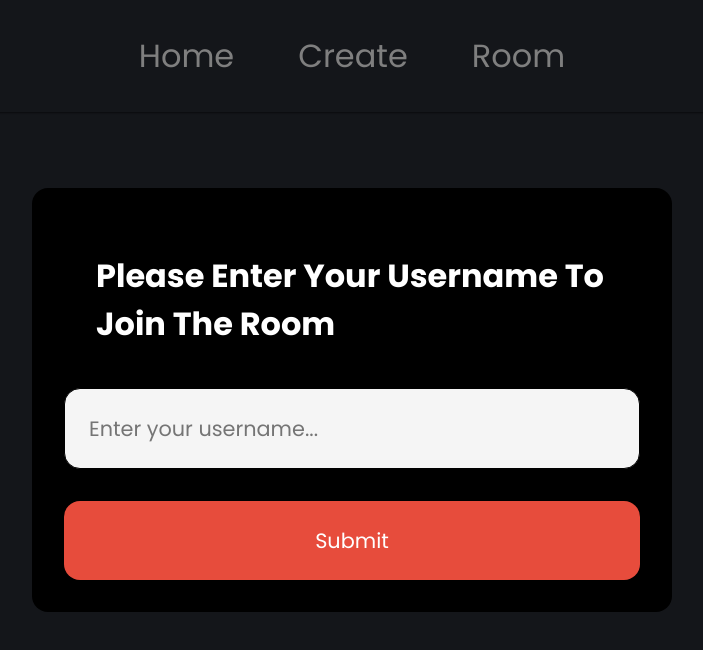
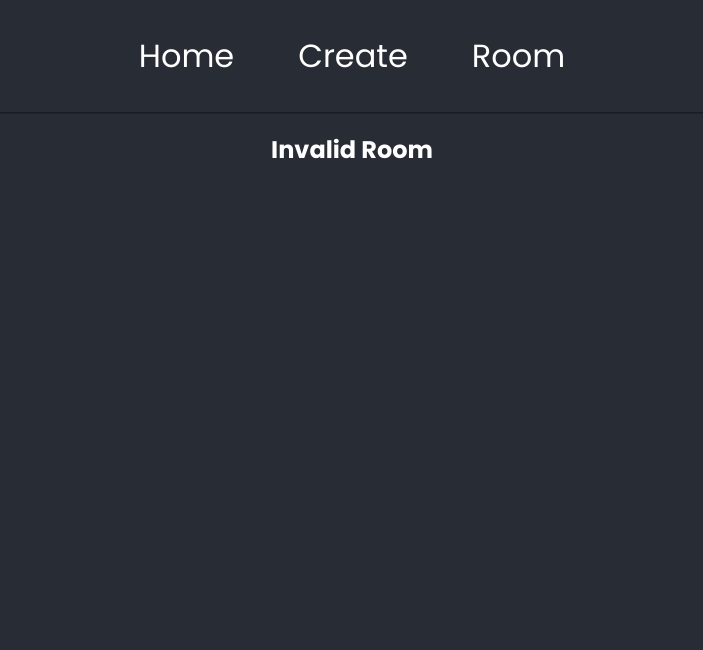
Before and after one commit to VamiqValji/AngelHacks-2021, a React (Create React App) app in the folder client/: page /room/1 in a window 1280 px wide. Shown: the top 650 px of the page, without its empty margins (288-991 px from the left). Built offline with nearby package versions, Linux system fonts and the light colour scheme.

Commit message:
checks room valid through server b4 modal render

```diff
--- a/client/src/pages/Room.tsx
+++ b/client/src/pages/Room.tsx
@@ -406,7 +406,14 @@ const Room: React.FC<RoomProps> = ({}) => {
                 </>
             )
     } else {
-        return <Modal />
+        return (
+            <>{roomData.success === true ? (<Modal />) : (
+            <div style={{marginTop:20}}className="center">
+            <h2>Invalid Room</h2>
+            </div>
+            )}
+        </>
+        )
     }
 
 }
```
